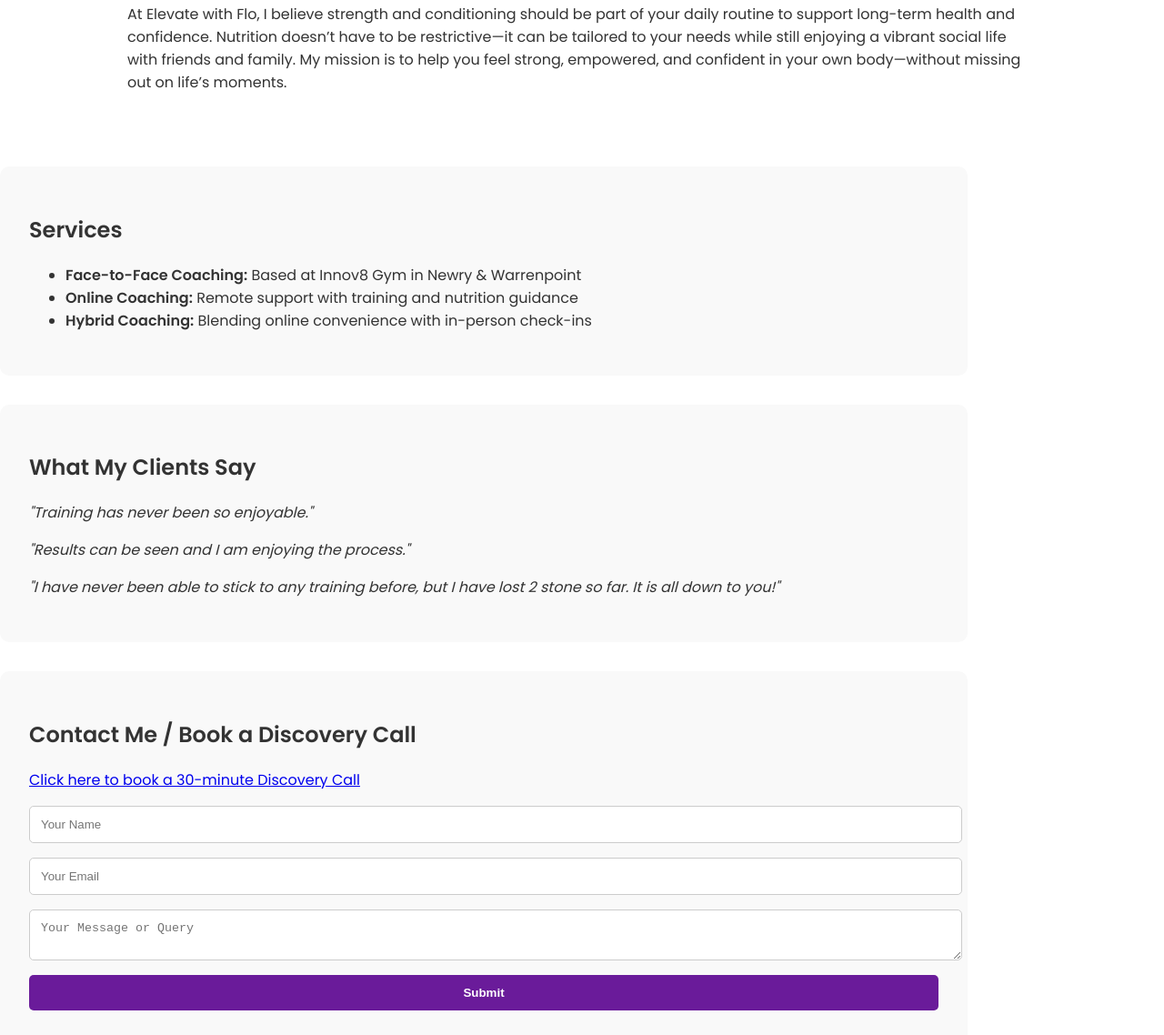
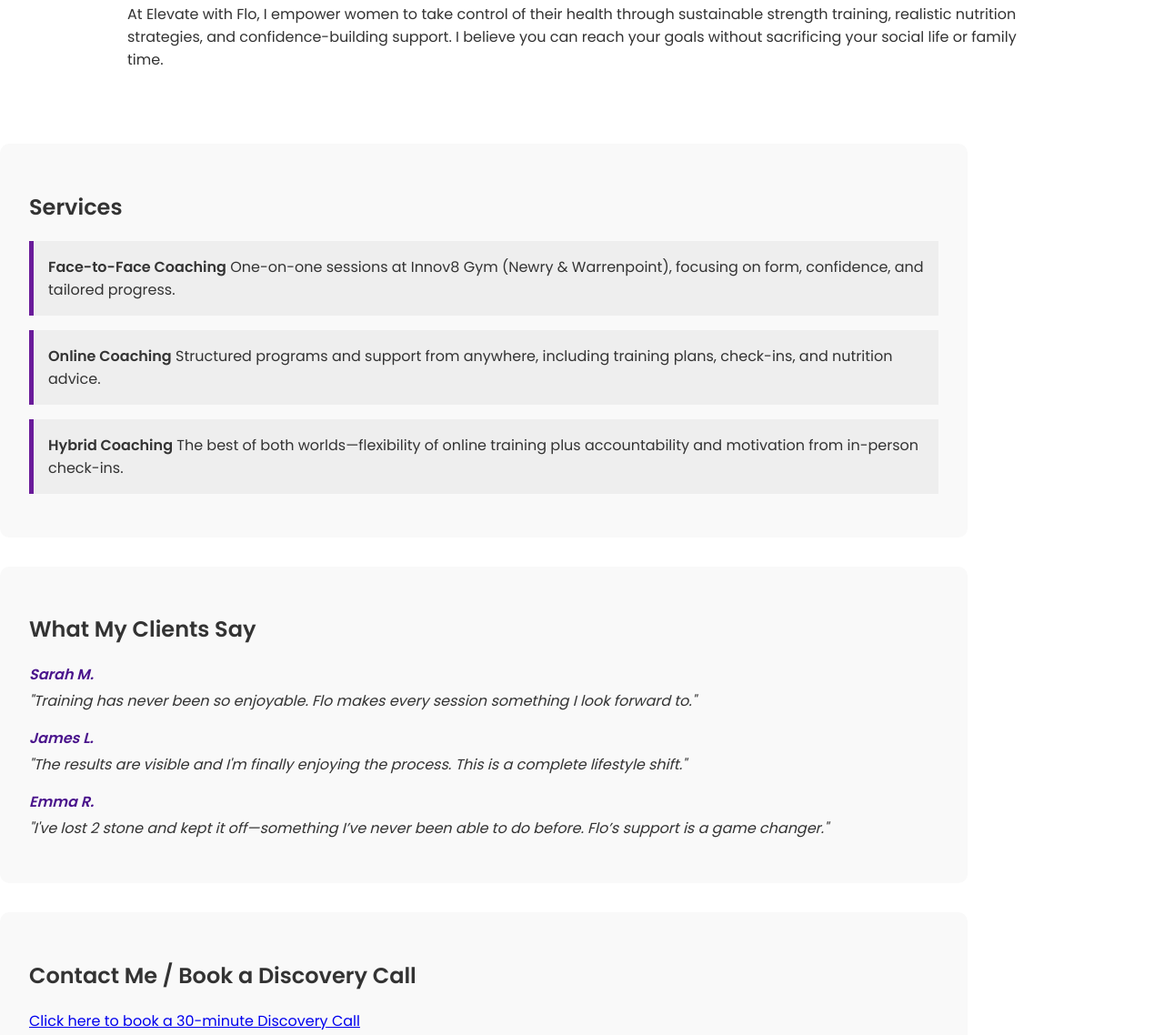
Before and after one commit to FolaSmith/Elevate.with.Flo, a plain HTML site: page index.html in a window 1280 px wide. Shown: the part 357-1495 px from the top of the page at 91% size. Drawn offline with Linux system fonts and the light colour scheme.

Commit message:
Update index6.html

```diff
--- a/index.html
+++ b/index.html
@@ -46,6 +46,21 @@
       font-style: italic;
       margin-bottom: 1rem;
     }
+    .testimonial strong {
+      display: block;
+      margin-bottom: 0.25rem;
+      color: #4a148c;
+    }
+    ul.service-list {
+      list-style: none;
+      padding: 0;
+    }
+    ul.service-list li {
+      background: #eee;
+      padding: 1rem;
+      margin-bottom: 1rem;
+      border-left: 5px solid #6a1b9a;
+    }
     form input, form textarea, form button {
       display: block;
       width: 100%;
@@ -71,7 +86,7 @@
 <body>
   <header>
     <h1>Elevate with Flo</h1>
-    <p>Strength, Confidence, and Nutrition for Everyday Life</p>
+    <p>Helping Women Build Strength, Confidence, and Nutritional Balance</p>
   </header>
 
   <nav>
@@ -84,23 +99,41 @@
 
   <section id="mission">
     <h2>My Mission</h2>
-    <p>At Elevate with Flo, I believe strength and conditioning should be part of your daily routine to support long-term health and confidence. Nutrition doesn’t have to be restrictive—it can be tailored to your needs while still enjoying a vibrant social life with friends and family. My mission is to help you feel strong, empowered, and confident in your own body—without missing out on life’s moments.</p>
+    <p>At Elevate with Flo, I empower women to take control of their health through sustainable strength training, realistic nutrition strategies, and confidence-building support. I believe you can reach your goals without sacrificing your social life or family time.</p>
   </section>
 
   <section id="services" class="services">
     <h2>Services</h2>
-    <ul>
-      <li><strong>Face-to-Face Coaching:</strong> Based at Innov8 Gym in Newry & Warrenpoint</li>
-      <li><strong>Online Coaching:</strong> Remote support with training and nutrition guidance</li>
-      <li><strong>Hybrid Coaching:</strong> Blending online convenience with in-person check-ins</li>
+    <ul class="service-list">
+      <li>
+        <strong>Face-to-Face Coaching</strong>
+        One-on-one sessions at Innov8 Gym (Newry & Warrenpoint), focusing on form, confidence, and tailored progress.
+      </li>
+      <li>
+        <strong>Online Coaching</strong>
+        Structured programs and support from anywhere, including training plans, check-ins, and nutrition advice.
+      </li>
+      <li>
+        <strong>Hybrid Coaching</strong>
+        The best of both worlds—flexibility of online training plus accountability and motivation from in-person check-ins.
+      </li>
     </ul>
   </section>
 
   <section id="testimonials" class="testimonials">
     <h2>What My Clients Say</h2>
-    <p class="testimonial">"Training has never been so enjoyable."</p>
-    <p class="testimonial">"Results can be seen and I am enjoying the process."</p>
-    <p class="testimonial">"I have never been able to stick to any training before, but I have lost 2 stone so far. It is all down to you!"</p>
+    <p class="testimonial">
+      <strong>Sarah M.</strong>
+      "Training has never been so enjoyable. Flo makes every session something I look forward to."
+    </p>
+    <p class="testimonial">
+      <strong>James L.</strong>
+      "The results are visible and I'm finally enjoying the process. This is a complete lifestyle shift."
+    </p>
+    <p class="testimonial">
+      <strong>Emma R.</strong>
+      "I've lost 2 stone and kept it off—something I’ve never been able to do before. Flo’s support is a game changer."
+    </p>
   </section>
 
   <section id="contact" class="contact">
@@ -116,11 +149,11 @@
 
   <section id="blog" class="blog">
     <h2>Blog</h2>
-    <p>Coming soon: Real-life tips on balancing fitness, nutrition, and motherhood. Planning is key and I’ll be sharing what works!</p>
+    <p>Coming soon: Practical advice for real women juggling fitness, nutrition, family, and everything in between. I'll be sharing personal tips and systems that work.</p>
   </section>
 
   <footer>
-    <p>© 2025 Elevate with Flo | Designed with love and strength</p>
+    <p>© 2025 Elevate with Flo | Designed with love, strength, and purpose</p>
   </footer>
 </body>
 </html>
```
